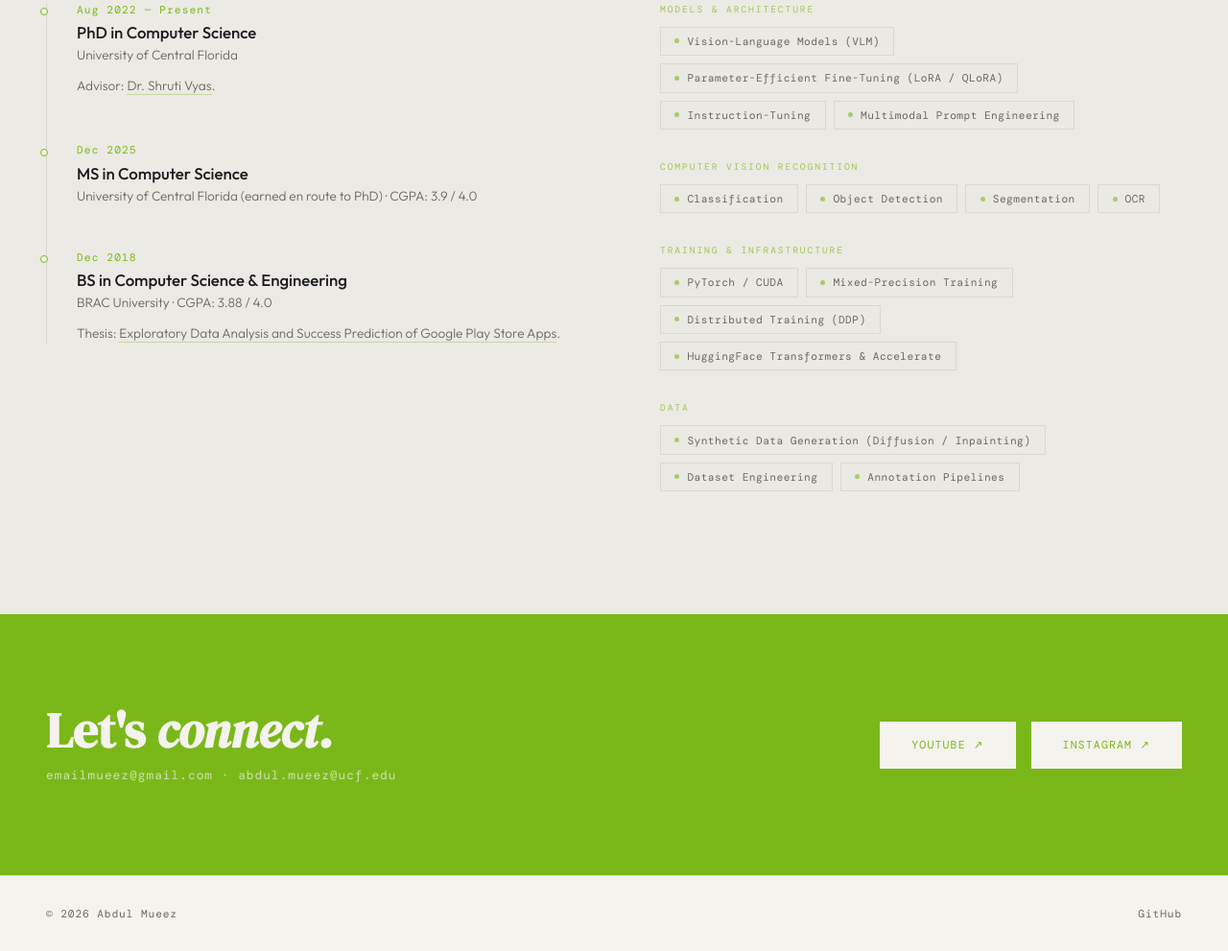
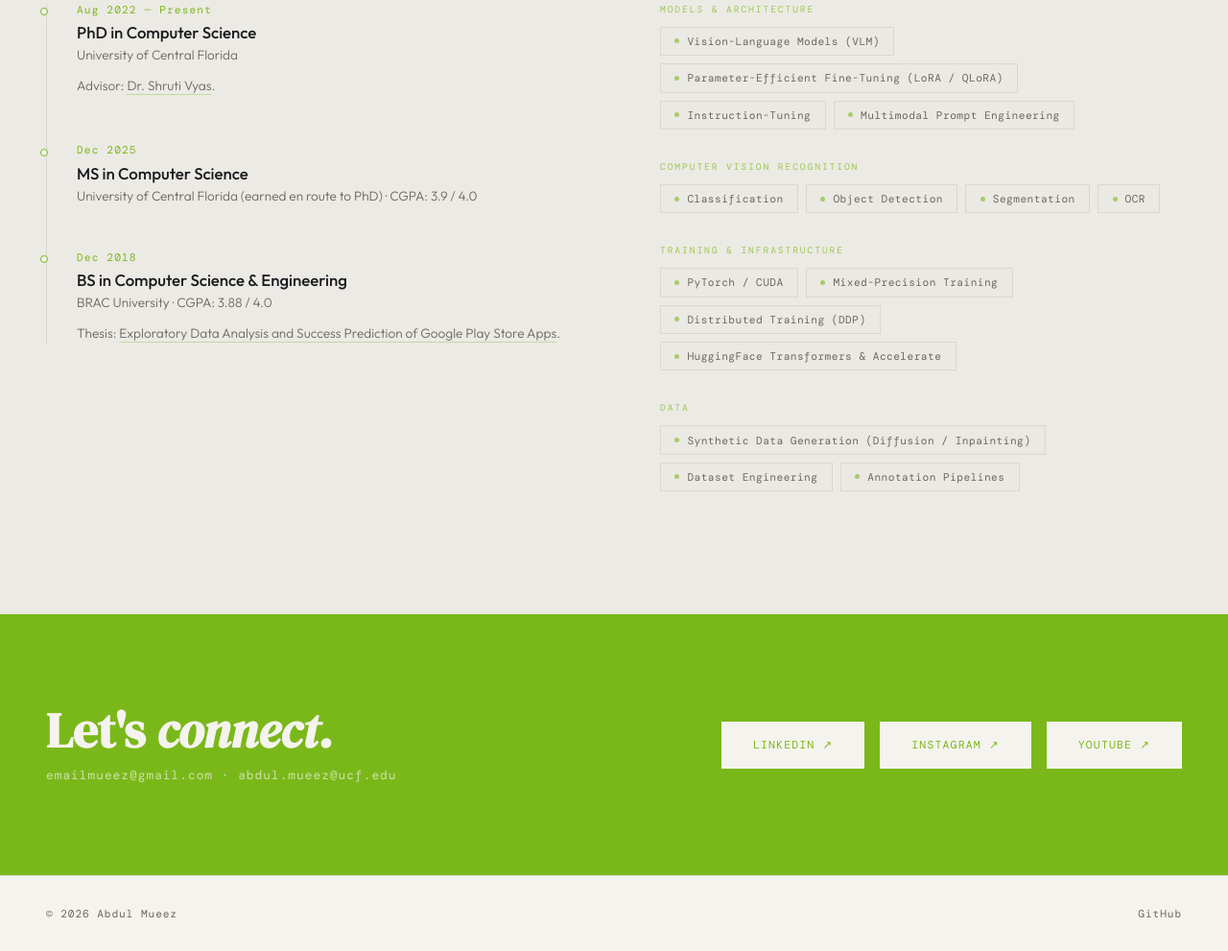
Before and after one commit to mueez-overflow/site, a plain HTML site: page index.html in a window 1280 px wide. Shown: the part 4250-5241 px from the top of the page at 96% size. Drawn offline with nearby package versions, Linux system fonts and the light colour scheme.

Commit message:
Update index.html

```diff
--- a/index.html
+++ b/index.html
@@ -542,8 +542,9 @@ const SITE_DATA = {
     headingItalic: "connect.",
     emails:   ["emailmueez@gmail.com", "abdul.mueez@ucf.edu"],
     buttons: [
+      { label: "LinkedIn ↗",    href: "https://www.linkedin.com/in/abdulmueez/" },
+      { label: "Instagram ↗",    href: "https://www.instagram.com/mueez.spam/" },
       { label: "YouTube ↗",   href: "https://www.youtube.com/@mueez.mp4/courses" },
-      { label: "Instagram ↗",    href: "https://www.instagram.com/mueez.spam/" },
     ],
   },
 
```
